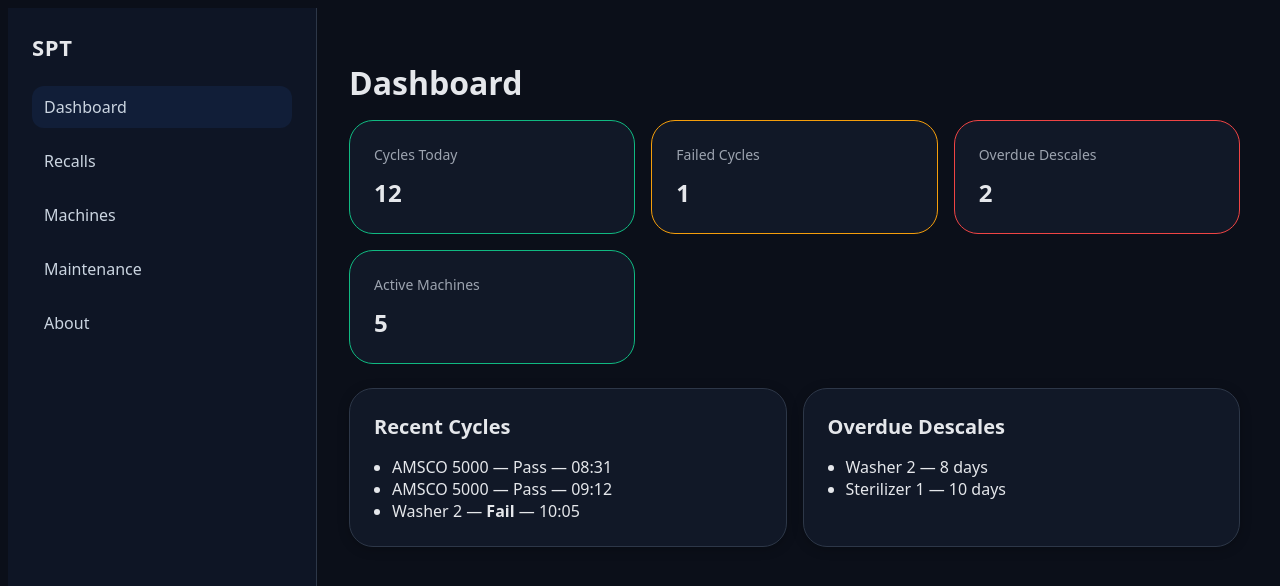
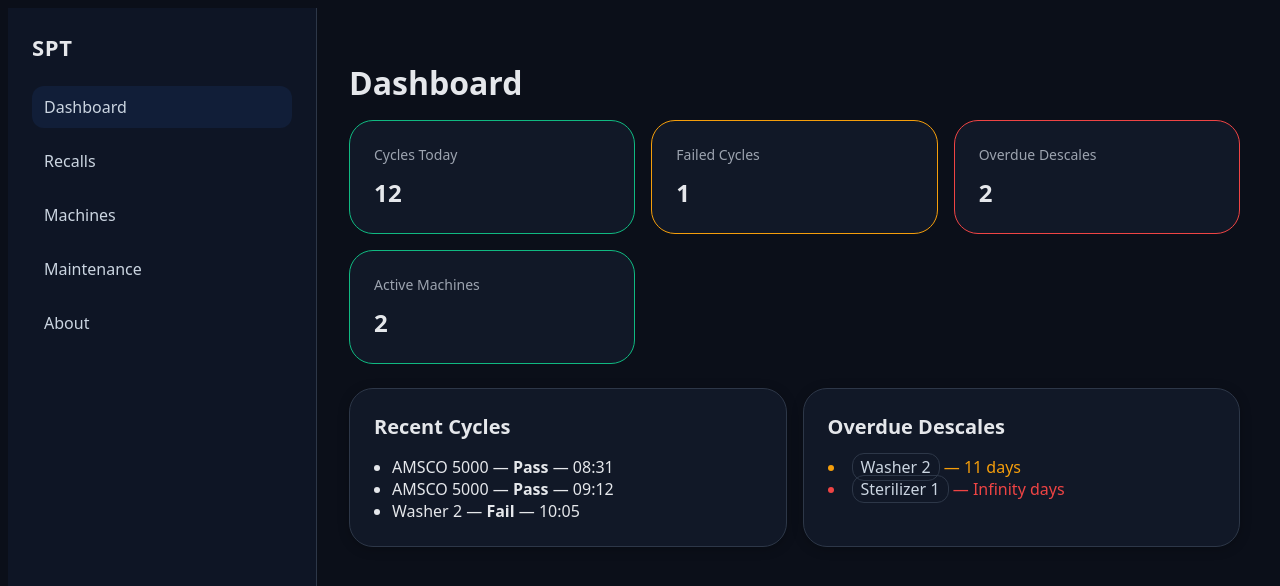
Before and after one commit to bbeare22/sterile-processing-tracker, a React (Vite) app in the folder apps/client/: page / in a window 1280 px wide. Shown: the top 586 px of the page. Built offline with nearby package versions, Linux system fonts and the light colour scheme.

Commit message:
feat(ui): color-code overdue list and add days-since chip on MachineCard

```diff
--- a/apps/client/src/components/MachineCard/MachineCard.jsx
+++ b/apps/client/src/components/MachineCard/MachineCard.jsx
@@ -1,18 +1,39 @@
 import styles from "./MachineCard.module.css";
 import { Link } from "react-router-dom";
+import { daysSince } from "../../utils/date";
 
 export default function MachineCard({ m }) {
   const badge =
     m.status === "active" ? styles["badge--ok"] : styles["badge--down"];
+
+  // days since last descale (Infinity if null)
+  const d = daysSince(m.lastDescaleAt);
+  const chipTone = !isFinite(d)
+    ? "" // no date
+    : d > 14
+    ? styles["chip--danger"] // >14 red
+    : d > 7
+    ? styles["chip--warn"] // 8–14 amber
+    : ""; // ≤7 neutral
+
   return (
     <article className={styles.card} aria-label={`${m.name} ${m.model}`}>
       <div className={styles.card__top}>
         <h3 className={styles.card__title}>{m.name}</h3>
-        <span className={`${styles.badge} ${badge}`}>{m.status}</span>
+        <div style={{ display: "flex", gap: 8, alignItems: "center" }}>
+          {/* days-since chip */}
+          <span className={`${styles.chip} ${chipTone}`}>
+            {isFinite(d) ? `${d}d since descale` : "—"}
+          </span>
+          {/* status badge */}
+          <span className={`${styles.badge} ${badge}`}>{m.status}</span>
+        </div>
       </div>
+
       <div className={styles.card__meta}>
         {m.type} • Model {m.model} • {m.location}
       </div>
+
       <div className={styles.card__footer}>
         <Link className={styles.link} to={`/machines/${m.id}`}>
           View details
--- a/apps/client/src/components/MachineCard/MachineCard.module.css
+++ b/apps/client/src/components/MachineCard/MachineCard.module.css
@@ -59,3 +59,23 @@
   color: #fff;
   transform: translateY(-1px);
 }
+
+.chip {
+  display: inline-block;
+  padding: 2px 8px;
+  border-radius: 999px;
+  border: 1px solid var(--color-border);
+  font-size: 12px;
+  line-height: 1.4;
+  color: var(--color-text-muted);
+}
+
+.chip--warn {
+  border-color: var(--color-warn);
+  color: var(--color-warn);
+}
+
+.chip--danger {
+  border-color: var(--color-danger);
+  color: var(--color-danger);
+}
--- a/apps/client/src/pages/Dashboard.jsx
+++ b/apps/client/src/pages/Dashboard.jsx
@@ -1,7 +1,48 @@
 import Card from "../components/Card/Card";
 import KPI from "../components/KPI/KPI";
+import { machines } from "../data/machines";
+import { daysSince } from "../utils/date";
+import { Link } from "react-router-dom";
+import { useMemo } from "react";
+
+const DESCALe_THRESHOLD_DAYS = 7;
 
 export default function Dashboard() {
+  // Derive KPIs
+  const {
+    activeMachines,
+    overdueDescales,
+    recentCycles,
+    failedCyclesToday,
+    cyclesToday,
+  } = useMemo(() => {
+    const activeMachines = machines.filter((m) => m.status === "active").length;
+
+    const overdueDescales = machines.filter((m) => {
+      const d = daysSince(m.lastDescaleAt);
+      return d > DESCALe_THRESHOLD_DAYS;
+    });
+
+    // Placeholder “cycles”
+    const cyclesToday = 12;
+    const failedCyclesToday = 1;
+
+    // Small sample list to show structure
+    const recentCycles = [
+      { id: "c-001", machine: "AMSCO 5000", result: "Pass", time: "08:31" },
+      { id: "c-002", machine: "AMSCO 5000", result: "Pass", time: "09:12" },
+      { id: "c-003", machine: "Washer 2", result: "Fail", time: "10:05" },
+    ];
+
+    return {
+      activeMachines,
+      overdueDescales,
+      recentCycles,
+      failedCyclesToday,
+      cyclesToday,
+    };
+  }, []);
+
   return (
     <>
       <h1 style={{ marginBottom: 16 }}>Dashboard</h1>
@@ -15,31 +56,69 @@ export default function Dashboard() {
           marginBottom: 24,
         }}
       >
-        <KPI label="Cycles Today" value="12" tone="ok" />
-        <KPI label="Failed Cycles" value="1" tone="warn" />
-        <KPI label="Overdue Descales" value="2" tone="danger" />
-        <KPI label="Active Machines" value="5" tone="ok" />
+        <KPI label="Cycles Today" value={cyclesToday} tone="ok" />
+        <KPI
+          label="Failed Cycles"
+          value={failedCyclesToday}
+          tone={failedCyclesToday > 0 ? "warn" : "ok"}
+        />
+        <KPI
+          label="Overdue Descales"
+          value={overdueDescales.length}
+          tone={overdueDescales.length ? "danger" : "ok"}
+        />
+        <KPI label="Active Machines" value={activeMachines} tone="ok" />
       </div>
 
       {/* Two-up cards */}
       <div style={{ display: "grid", gap: 16, gridTemplateColumns: "1fr 1fr" }}>
+        {/* Recent Cycles */}
         <Card title="Recent Cycles">
           <ul style={{ margin: 0, paddingLeft: 18 }}>
-            <li>AMSCO 5000 — Pass — 08:31</li>
-            <li>AMSCO 5000 — Pass — 09:12</li>
-            <li>
-              Washer 2 — <strong>Fail</strong> — 10:05
-            </li>
+            {recentCycles.map((c) => (
+              <li key={c.id}>
+                {c.machine} — <strong>{c.result}</strong> — {c.time}
+              </li>
+            ))}
           </ul>
         </Card>
 
+        {/* Overdue Descales */}
         <Card title="Overdue Descales">
-          <ul style={{ margin: 0, paddingLeft: 18 }}>
-            <li>Washer 2 — 8 days</li>
-            <li>Sterilizer 1 — 10 days</li>
-          </ul>
+          {overdueDescales.length ? (
+            <ul style={{ margin: 0, paddingLeft: 18 }}>
+              {overdueDescales.map((m) => {
+                const days = daysSince(m.lastDescaleAt);
+                const color =
+                  days > 14
+                    ? "var(--color-danger)"
+                    : days > 7
+                    ? "var(--color-warn)"
+                    : "var(--color-text)";
+                return (
+                  <li key={m.id} style={{ color }}>
+                    <Link to={`/machines/${m.id}`} style={link}>
+                      {m.name}
+                    </Link>{" "}
+                    — {days} days
+                  </li>
+                );
+              })}
+            </ul>
+          ) : (
+            <div style={{ opacity: 0.7 }}>All good. No overdue descales 🎉</div>
+          )}
         </Card>
       </div>
     </>
   );
 }
+
+const link = {
+  color: "#cbd5e1",
+  textDecoration: "none",
+  border: "1px solid var(--color-border)",
+  borderRadius: 12,
+  padding: "2px 8px",
+  marginLeft: 6,
+};
--- /dev/null
+++ b/apps/client/src/utils/date.js
@@ -0,0 +1,7 @@
+export function daysSince(isoDate) {
+  if (!isoDate) return Infinity; // treat missing date as very overdue
+  const then = new Date(isoDate).getTime();
+  const now = Date.now();
+  const diffMs = Math.max(0, now - then);
+  return Math.floor(diffMs / (1000 * 60 * 60 * 24)); // whole days
+}
```
